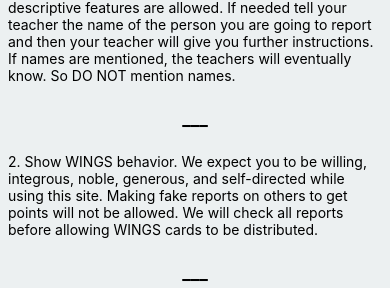
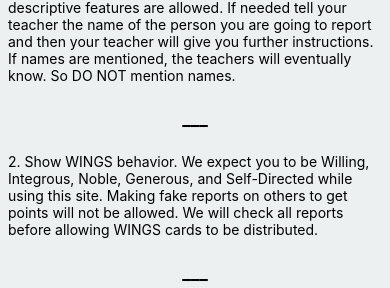
Before and after one commit to IntelligentLion/THE-CAPSTONE, a React Native app: screen / in a window 390 px wide. Shown: the top 288 px of the page. Built offline with nearby package versions, Linux system fonts and the light colour scheme.

Commit message:
Update App.js

```diff
--- a/App.js
+++ b/App.js
@@ -6,7 +6,6 @@
   const onReport = () => {
     setDisp('Your report has been submitted!');
     setPoints(points + 1);
-
   };
   const [disp2, setDisp2] = React.useState('');
   const [celebrate, setCelebrate] = React.useState();
@@ -20,8 +19,7 @@
     setPoints(0);
   };
   const [submitPoints, setSubmitPoints] = React.useState(0);
-  const onSubmitPoints = () => {
-  };
+
   const [reports, setReports] = React.useState('I saw a kid wearing a red shirt and blue pants on Tuesday hit another student. The person who got hit did not complain, yet it was still very hurtful of the kid in the red shirt and blue pants.');
   const [reports1, setReports1] = React.useState('I saw someone say rude things to someone else today. He was wearing a black shirt and a black pant and was really tall -- around 6.5 feet. He gave physical and emotional damage to the person that he was bullying.');
   const [reports2, setReports2] = React.useState('I saw someone vandalize the restroom walls yesterday. He was an 8th grader, and was wearing a black sweatshirt, with a VENOM logo on it. He was very tall, and had a really big backpack, that was grey.');
@@ -44,7 +42,7 @@
       </Text>
       <Text style = {styles.paragraph}>___</Text>
       <Text>
-      2. Show WINGS behavior. We expect you to be willing, integrous, noble, generous, and self-directed while using this site. Making fake reports on others to get points will not be allowed. We will check all reports before allowing WINGS cards to be distributed.
+      2. Show WINGS behavior. We expect you to be Willing, Integrous, Noble, Generous, and Self-Directed while using this site. Making fake reports on others to get points will not be allowed. We will check all reports before allowing WINGS cards to be distributed.
       </Text>
       <Text style = {styles.paragraph}>___</Text>
       <Text>
```
